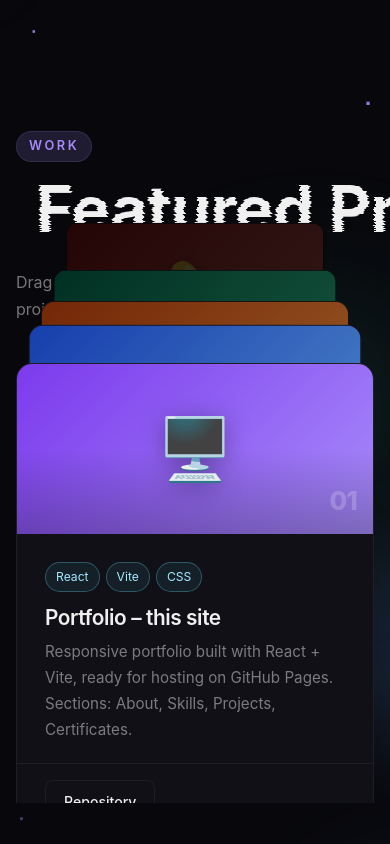
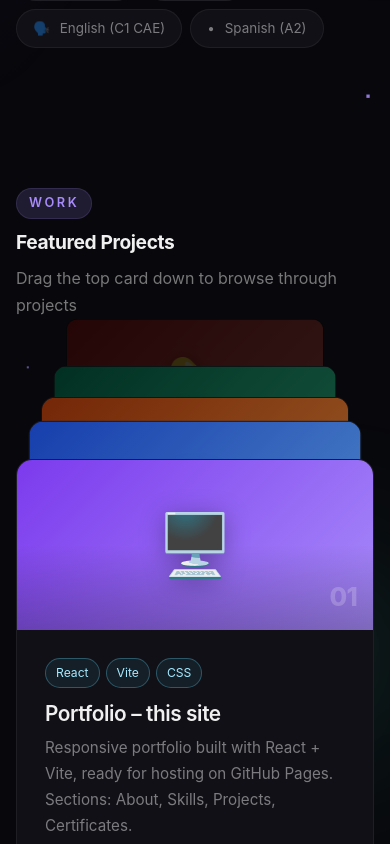
Before and after one commit to kollekka/Portfolio, a React (Vite) app: page / in a window 390 px wide. Shown: the part 1156-2000 px from the top of the page. Built offline with nearby package versions, Linux system fonts and the light colour scheme.

Commit message:
Mobile fixes

```diff
--- a/src/App.css
+++ b/src/App.css
@@ -158,7 +158,7 @@
 .stack-wrap {
   max-width: 680px; margin: 140px auto 120px;
   position: relative;
-  min-height: 360px;
+  min-height: 500px;
 }
 .stack-card { width: 100%; display: flex; flex-direction: column; border-radius: 16px; overflow: hidden; background: var(--surface); border: 1px solid var(--border); }
 .stack-banner {
@@ -497,20 +497,13 @@
 /* ─── Responsive ─── */
 @media (max-width: 900px) {
   .cgrid { grid-template-columns: 1fr; }
-  .stack-wrap { max-width: 100%; margin: 30px auto 80px; min-height: 300px; }
+  .stack-wrap { max-width: 100%; margin: 30px auto 100px; min-height: 650px; }
 
   .exp-stem { width: 24px; }
   .exp-cloud-inner { padding: 16px 18px; border-radius: 18px 18px 18px 4px; }
   [data-side="right"] .exp-cloud-inner { border-radius: 18px 18px 4px 18px; }
 }
 
-@media (max-width: 600px) {
-  .exp-clouds::before { left: 16px; }
-  .exp-row { padding: 0 !important; flex-direction: row !important; align-items: flex-start; margin: 20px 0; }
-  .exp-stem { width: 20px; min-width: 20px; align-self: flex-start; margin-top: 20px; }
-  .exp-dot-cloud { margin: 14px 0 0 -7px !important; }
-  .exp-cloud-inner { border-radius: 18px !important; }
-}
 @media (max-width: 768px) {
   .menu-btn { display: flex; align-items: center; justify-content: center; }
   .navbar nav {
@@ -524,6 +517,63 @@
   .navbar nav.open { transform: translateY(0); opacity: 1; }
   .navbar nav a { width: 100%; padding: 12px 16px; }
 }
+@media (max-width: 600px) {
+  .exp-clouds::before { left: auto; right: 16px; }
+  .exp-trunk-glow { left: auto !important; right: 16px; transform: translateX(calc(50% + 1px)) scaleY(var(--scale, 0)); }
+  .exp-row {
+    padding: 0 16px 0 0 !important;
+    flex-direction: row !important;
+    align-items: flex-start;
+    margin: 24px 0;
+  }
+  .exp-stem {
+    width: 16px;
+    min-width: 16px;
+    align-self: center;
+    margin-top: 0;
+    margin-left: 0;
+    margin-right: 0;
+    background: linear-gradient(90deg, transparent, var(--accent-dim)) !important;
+  }
+  .exp-dot-cloud {
+    margin: 0 !important;
+    align-self: center;
+  }
+  .exp-cloud-inner { border-radius: 18px 4px 4px 18px !important; }
+  [data-side="right"] .exp-cloud-inner { border-radius: 18px 4px 4px 18px !important; }
+  .exp-cloud { flex: 1; }
+  .stack-wrap { margin-top: 140px; min-height: 800px; margin-bottom: 140px; }
+
+  /* energy flows right→left (dot → card) for all rows */
+  .exp-row:hover .exp-stem::after,
+  .exp-row[data-side="left"]:hover .exp-stem::after,
+  .exp-row[data-side="right"]:hover .exp-stem::after {
+    animation: energyLeft 1.5s ease-in-out 2s forwards !important;
+  }
+
+  /* sweep from right (connection side) for all rows */
+  .exp-row:hover .exp-cloud-inner .sweep,
+  .exp-row[data-side="right"]:hover .exp-cloud-inner .sweep {
+    animation: sweepInRight 1.2s ease-out 3.5s forwards !important;
+  }
+
+  .section h2 > div { display: none !important; }
+  .section h2::after {
+    content: attr(data-heading);
+    display: block;
+    font-size: clamp(1.2rem, 4.5vw, 1.6rem);
+    font-weight: 700;
+    color: var(--text);
+    letter-spacing: -0.02em;
+    line-height: 1.15;
+  }
+}
+@media (max-width: 500px) {
+  .hero-acts { flex-direction: column; align-items: flex-start; }
+  .hero-acts .btn { width: 100%; justify-content: center; }
+  .f-inner { flex-direction: column; gap: 8px; text-align: center; }
+  .f-links { gap: 20px; }
+}
 @media (prefers-reduced-motion: reduce) {
   *, *::before, *::after { animation-duration: 0.01ms !important; transition-duration: 0.01ms !important; }
   .cursor-glow { display: none; }
--- a/src/App.jsx
+++ b/src/App.jsx
@@ -130,7 +130,7 @@ function Projects() {
       <PlanetOrbs colors={orbColors} />
       <div className="container">
         <span className="section-label" data-reveal>Work</span>
-        <h2 data-reveal style={{ marginBottom: 12 }}>
+        <h2 data-reveal data-heading="Featured Projects" style={{ marginBottom: 12 }}>
           <GlitchText text="Featured Projects" fontSize={64} baseIntensity={0.12} hoverIntensity={0.45} />
         </h2>
         <p className="section-desc" data-reveal style={{ marginBottom: 40, maxWidth: 500 }}>Drag the top card down to browse through projects</p>
@@ -179,7 +179,7 @@ function Skills() {
       <PlanetOrbs colors={orbColors} />
       <div className="container">
         <div className="section-label" data-reveal>Expertise</div>
-        <h2 data-reveal style={{ marginBottom: 12 }}>
+        <h2 data-reveal data-heading="Skills & Technologies" style={{ marginBottom: 12 }}>
           <GlitchText text="Skills & Technologies" fontSize={64} baseIntensity={0.12} hoverIntensity={0.45} />
         </h2>
         {skills.map((group, gi) => (
@@ -226,7 +226,7 @@ function Experience() {
       <PlanetOrbs colors={orbColors} />
       <div className="container">
         <div className="section-label" data-reveal>Career</div>
-        <h2 data-reveal style={{ marginBottom: 12 }}>
+        <h2 data-reveal data-heading="Experience" style={{ marginBottom: 12 }}>
           <GlitchText text="Experience" fontSize={64} baseIntensity={0.12} hoverIntensity={0.45} />
         </h2>
         <div className="exp-clouds" ref={cloudRef}>
@@ -267,7 +267,7 @@ function Education() {
       <PlanetOrbs colors={orbColors} />
       <div className="container">
         <div className="section-label" data-reveal>Learning</div>
-        <h2 data-reveal style={{ marginBottom: 12 }}>
+        <h2 data-reveal data-heading="Education" style={{ marginBottom: 12 }}>
           <GlitchText text="Education" fontSize={64} baseIntensity={0.12} hoverIntensity={0.45} />
         </h2>
         <div className="edu-grid">
@@ -310,7 +310,7 @@ function Certificates() {
       <PlanetOrbs colors={orbColors} />
       <div className="container">
         <div className="section-label" data-reveal>Credentials</div>
-        <h2 data-reveal style={{ marginBottom: 12 }}>
+        <h2 data-reveal data-heading="Certificates" style={{ marginBottom: 12 }}>
           <GlitchText text="Certificates" fontSize={64} baseIntensity={0.12} hoverIntensity={0.45} />
         </h2>
         <div className="cgrid">
@@ -369,7 +369,7 @@ function Faq() {
       <PlanetOrbs colors={orbColors} />
       <div className="container">
         <div className="section-label" data-reveal>FAQ</div>
-        <h2 data-reveal style={{ marginBottom: 12 }}>
+        <h2 data-reveal data-heading="Frequently Asked Questions" style={{ marginBottom: 12 }}>
           <GlitchText text="Frequently Asked Questions" fontSize={64} baseIntensity={0.12} hoverIntensity={0.45} />
         </h2>
         <div className="faq-list">
--- a/src/index.css
+++ b/src/index.css
@@ -32,6 +32,7 @@ body {
   background: var(--bg);
   -webkit-font-smoothing: antialiased;
   -moz-osx-font-smoothing: grayscale;
+  overflow-x: hidden;
 }
 
 ::selection { background: var(--accent-dim); color: var(--text); }
```
